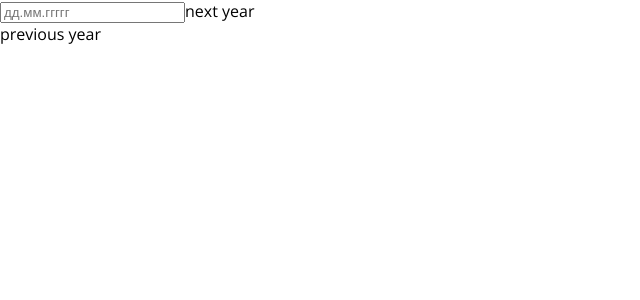
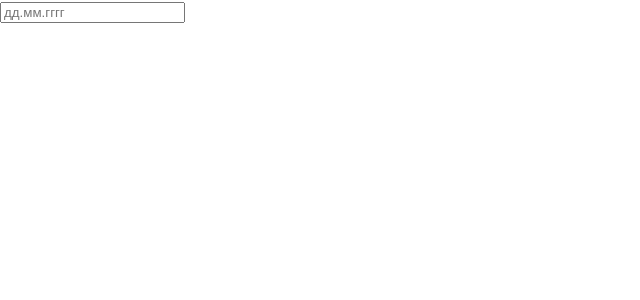
Before and after one commit to kusainovv/core.kus, a Next.js app: page /playground in a window 1280 px wide. Shown: the top 300 px of the page, without its empty margins (0-640 px from the left). Built offline with nearby package versions, Linux system fonts and the light colour scheme.

Commit message:
add logic for blur/unblur --feature

```diff
--- a/core/ui/Datepicker.tsx
+++ b/core/ui/Datepicker.tsx
@@ -240,7 +240,11 @@ const months = [
 
 
 function useDatepicker() {
-  const [lastYear, setLastYear] = useState(1800);
+  const [lastYear, setLastYear] = useState(new Date().getFullYear());
+  const [currentTab, setCurrentTab] = useState(0);
+
+  const isDisabledPrevious = lastYear === 1800;
+  const isDisabledNext = lastYear === 3000;
 
   const getYearSchema = () => Array.from({ length: Math.abs(12) }).map(() => ({ month: '', schedule: [] as Date[], year: '' }));
   let oneFullYear = getYearSchema();
@@ -280,8 +284,12 @@ function useDatepicker() {
       }
 
       if (oneFullYear[currentMonthOrder].month === '') {
-        oneFullYear[currentMonthOrder].month = months[currentMonth];
+        oneFullYear[currentMonthOrder].month = months[month - 1];
         oneFullYear[currentMonthOrder].year = `${year}`;
+      }
+
+      if (currentMonth === 10) {
+        setCurrentTab(month);
       }
 
       for (
@@ -297,109 +305,98 @@ function useDatepicker() {
     }
   }
 
-  console.warn(oneFullYear);
   return {
     scheduleTable: oneFullYear,
-    isDisabledNext: false,
-    nextYear: () => {
-      setLastYear(prev => prev + 1 === 3000 ? 3000 : prev + 1);
+    currentTab,
+
+    findCloseDate,
+
+    previousMonth: () => {
+      if (isDisabledPrevious) {
+        return null;
+      }
+
+      if (Math.abs(currentTab) - 1 === -1) {
+        setLastYear(prev => prev - 1);
+        setCurrentTab(11);
+      } else {
+        setCurrentTab(Math.abs(currentTab) - 1);
+      }
     },
-    findCloseDate,
-    previousYear: () => {
-      setLastYear(prev => prev - 1 === 1800 ? 1800 : prev - 1);
+
+    nextMonth: () => {
+      if (isDisabledNext) {
+        return null;
+      }
+
+      if (currentTab + 1 === 12) {
+        setLastYear(prev => prev + 1);
+        setCurrentTab(0);
+      } else {
+        setCurrentTab(currentTab + 1);
+      }
     }
   }
 }
 
-export const Datepicker = (props: any) => {
+export const Datepicker = () => {
   const [datepickerValue, setDatepickerValue] = useState<string>("");
   const [isShowPopup, setPopup] = useState(false);
-  const [currentTab, setCurrentTab] = useState(0);
   const [currentDay, setCurrentDay] = useState(new Date().getDate());
-  const [isPickSchedule, setPickSchedule] = useState(false);
-  const [isFocus, setFocus] = useState(false);
 
-  const { scheduleTable, findCloseDate, isDisabledNext, nextYear, previousYear } = useDatepicker();
-  console.warn(scheduleTable);
+  const { scheduleTable, findCloseDate, currentTab, previousMonth, nextMonth } = useDatepicker();
+
+  const datePickerField = useRef<HTMLInputElement | null>(null);
+
   return (
     <>
       <DatePickerField
+        ref={datePickerField}
         type="text"
         aria-label="Выбрать время"
         role={"search"}
         onChange={(e) => findCloseDate(e.target.value)}
-        placeholder="дд.мм.ггггг"
+        onClick={() => setPopup(true)}
+        placeholder="дд.мм.гггг"
       ></DatePickerField>
 
-      <span onClick={isDisabledNext ? () => null : nextYear}>
-        next year
-      </span>
-      <br />
-      <span onClick={previousYear}>
-        previous year
-      </span>
-
-      {/* {isShowPopup && (
+      {isShowPopup && (
         <>
           <PopUpCloseZone
             onClick={() => {
-            setFocus(false);
-              setPopup(false);
+              datePickerField.current?.blur();
             }}
           />
 
-          <Content>
+          <Content onClick={() => {
+            datePickerField.current?.focus();
+          }}>
             <Title>
-              {scheduleTable[currentTab][1].month +
+              {scheduleTable[currentTab === 0 ? 0 : currentTab - 1].month +
                 ", " +
-                scheduleTable[currentTab][1].year}
+                scheduleTable[currentTab].year}
             </Title>
 
             <ScheduleNavigation>
               <CreateNavigationArrow
                 direction="M4 12L20 12M4 12L10 6M4 12L10 18"
-                switchNavigation={() => {
-                  setCurrentTab(
-                    currentTab - 1 === -1
-                      ? Math.abs(
-                          12 * (new Date().getFullYear() - props.maxYear)
-                        )
-                      : currentTab - 1
-                  );
-                }}
+                switchNavigation={previousMonth}
               />
 
               <CreateNavigationArrow
                 direction="M20 12L4 12M20 12L14 18M20 12L14 6"
-                switchNavigation={() => {
-                  setCurrentTab(
-                    currentTab + 1 ===
-                      -(12 * +(new Date().getFullYear() - props.maxYear) - 1)
-                      ? 0
-                      : currentTab + 1
-                  );
-                }}
+                switchNavigation={nextMonth}
               />
             </ScheduleNavigation>
 
             <Schedule>
-              {scheduleTable[currentTab][1].scheduleTable.map(
-                (day: ScheduleDay, key: number) => {
+              {scheduleTable[currentTab].schedule.map(
+                (day: any, key: number) => {
                   return (
                     <ScheduleItem
                       key={key}
-                      isCurrentScheduleItem={day.day === currentDay}
-                      onClick={() => {
-                        setDatepickerValue(
-                          `${formatSingleDate(day.day)}.${formatSingleDate(
-                            day.monthOrder
-                          )}.${day.year}`
-                        );
-                        setPickSchedule(true);
-                        setCurrentDay(+day.day);
-                      }}
-                    >
-                      {day.day}
+                      isCurrentScheduleItem={day.day === currentDay}>
+                      {day.getDate()}
                     </ScheduleItem>
                   );
                 }
@@ -407,7 +404,7 @@ export const Datepicker = (props: any) => {
             </Schedule>
           </Content>
         </>
-      )} */}
+      )}
     </>
   );
 };
```
